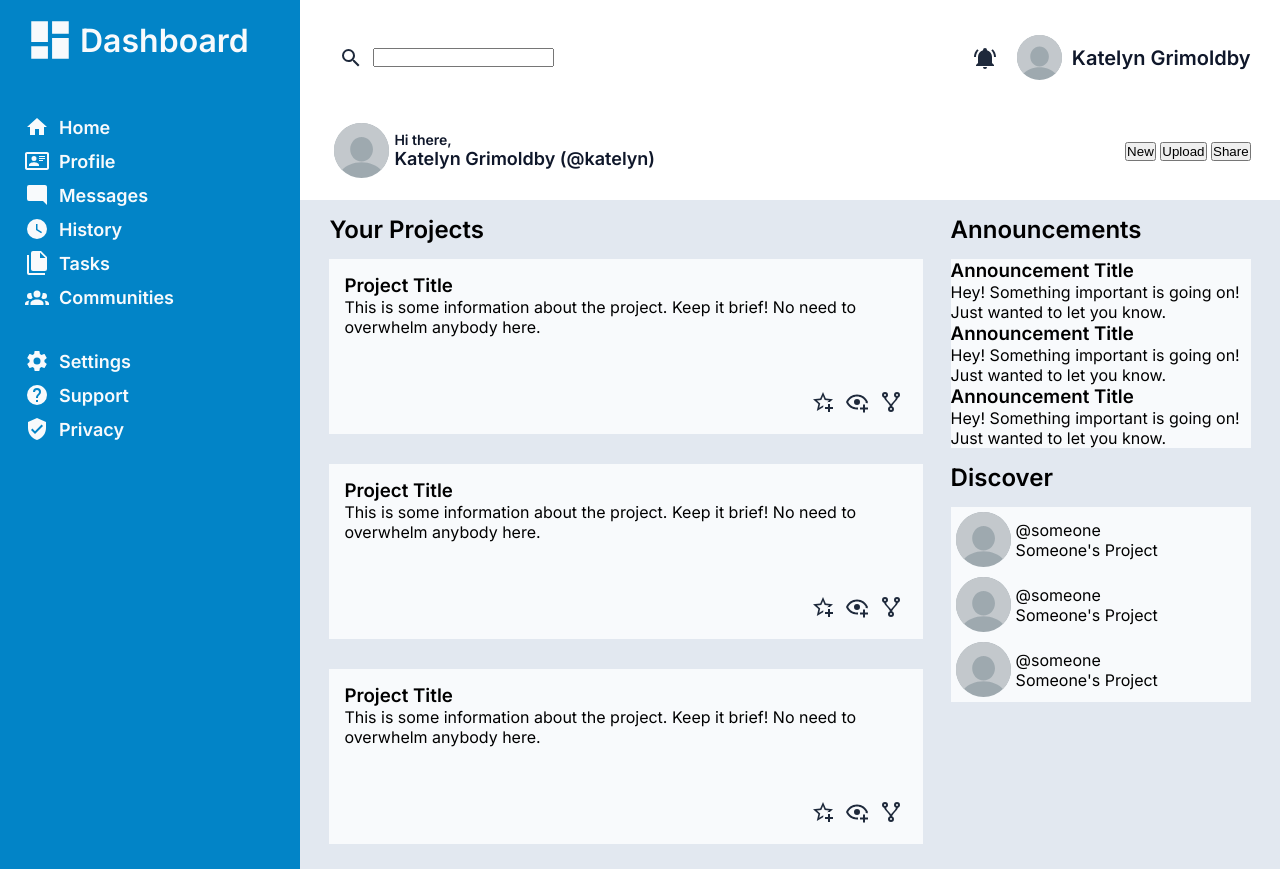
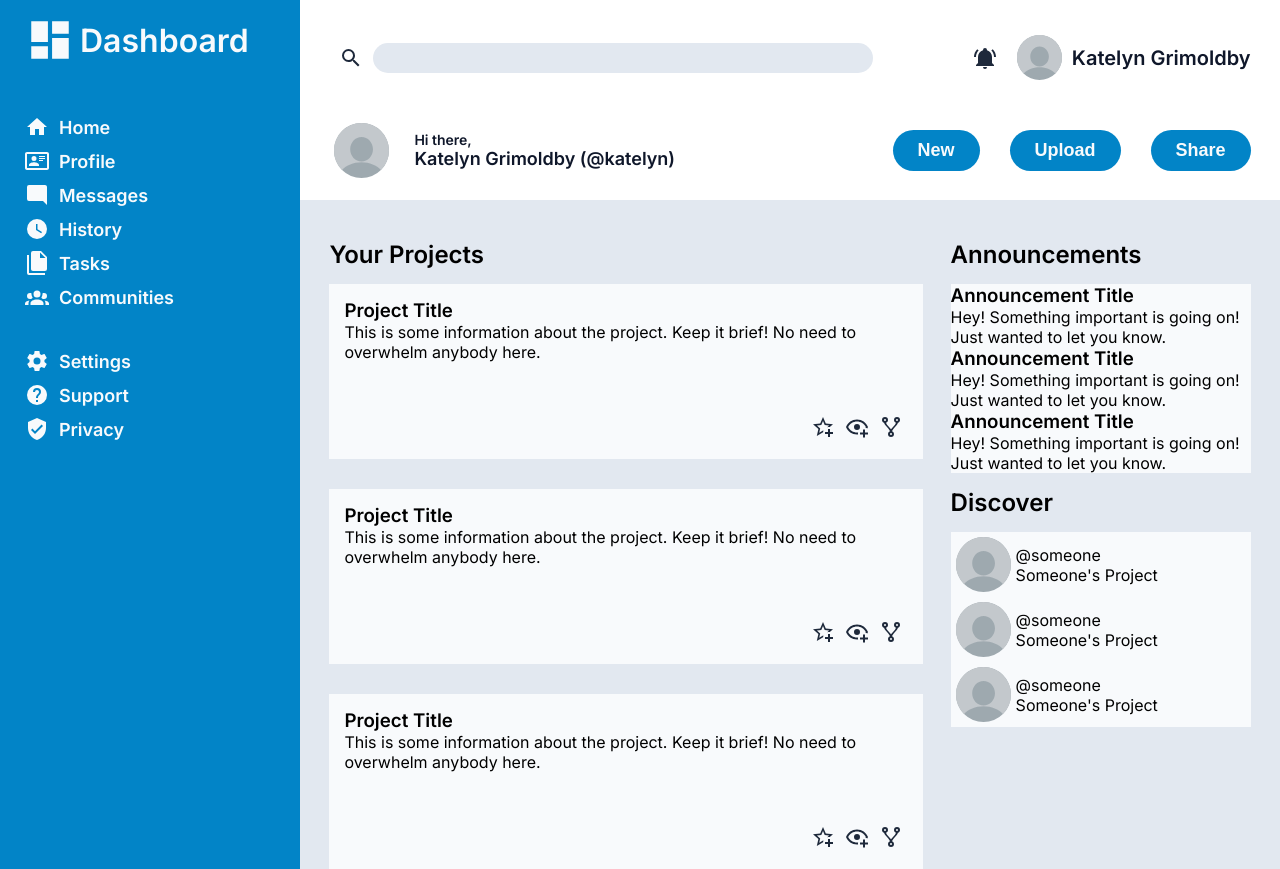
Before and after one commit to katelyngrimoldby/dashboard, a plain HTML site: page index.html in a window 1280 px wide. Shown: the top 869 px of the page. Drawn offline with Linux system fonts and the light colour scheme.

Commit message:
Complete header & topbar styling

```diff
--- a/styles/styles.scss
+++ b/styles/styles.scss
@@ -71,6 +71,16 @@ $font: 'Inter', sans-serif;
     display: flex;
     justify-content: space-between;
     margin-top: 15px;
+
+    input {
+        background-color: $greyishcolor;
+        border: none;
+        height: 30px;
+        width: 500px;
+        border-radius: 15px;
+        padding: 0 20px;
+        font-size: 18px;
+    }
 }
 
 .searchbar, .profile {
@@ -97,9 +107,15 @@ $font: 'Inter', sans-serif;
     margin: 0 3%;
 }
 
+.buttons {
+    display: flex;
+    gap: 30px;
+}
+
 .welcome {
     display: flex;
     align-items: center;
+    gap: 20px;
     .text {
         display: flex;
         flex-direction: column;
@@ -117,6 +133,7 @@ $font: 'Inter', sans-serif;
     background-color: $greyishcolor;
     padding-inline: 3%;
     gap: 3%;
+    padding-top: 25px;
     h2 {
         padding: 15px 0;
     }
@@ -159,3 +176,13 @@ $font: 'Inter', sans-serif;
         flex-direction: column;
     }
 }
+
+button {
+    background-color: $blueishcolor;
+    color: $whiteishcolor;
+    border: none;
+    padding: 10px 25px;
+    font-size: 18px;
+    font-weight: 600;
+    border-radius: 25px;
+}
```
Also changed, not shown: styles/styles.css, 1 other file.
